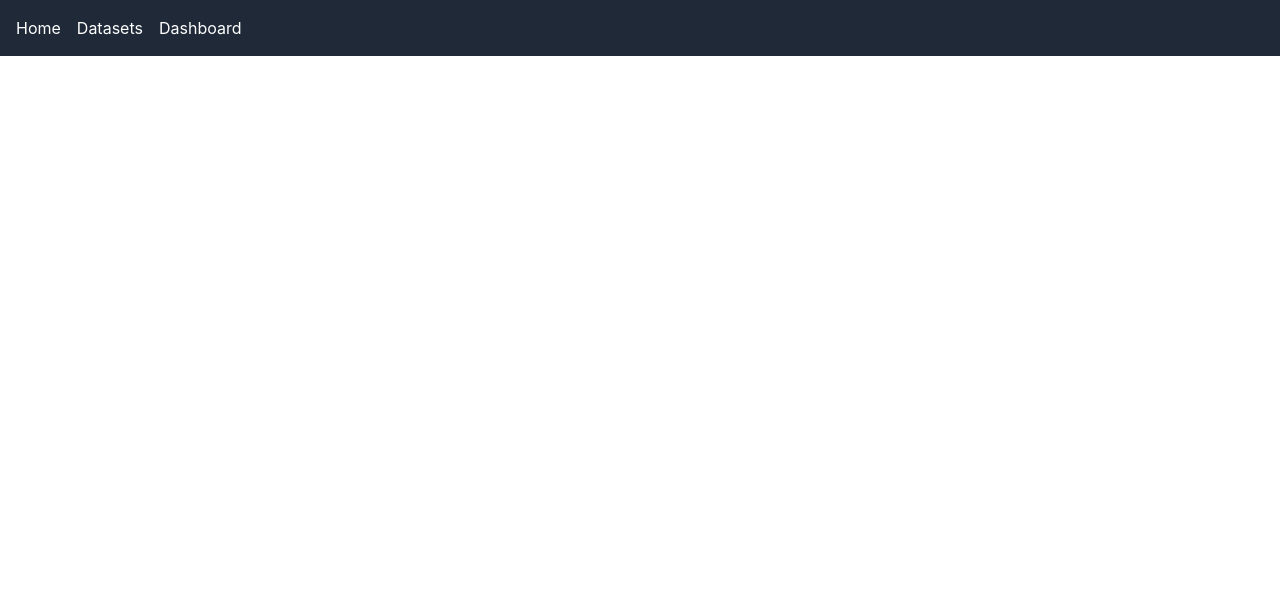
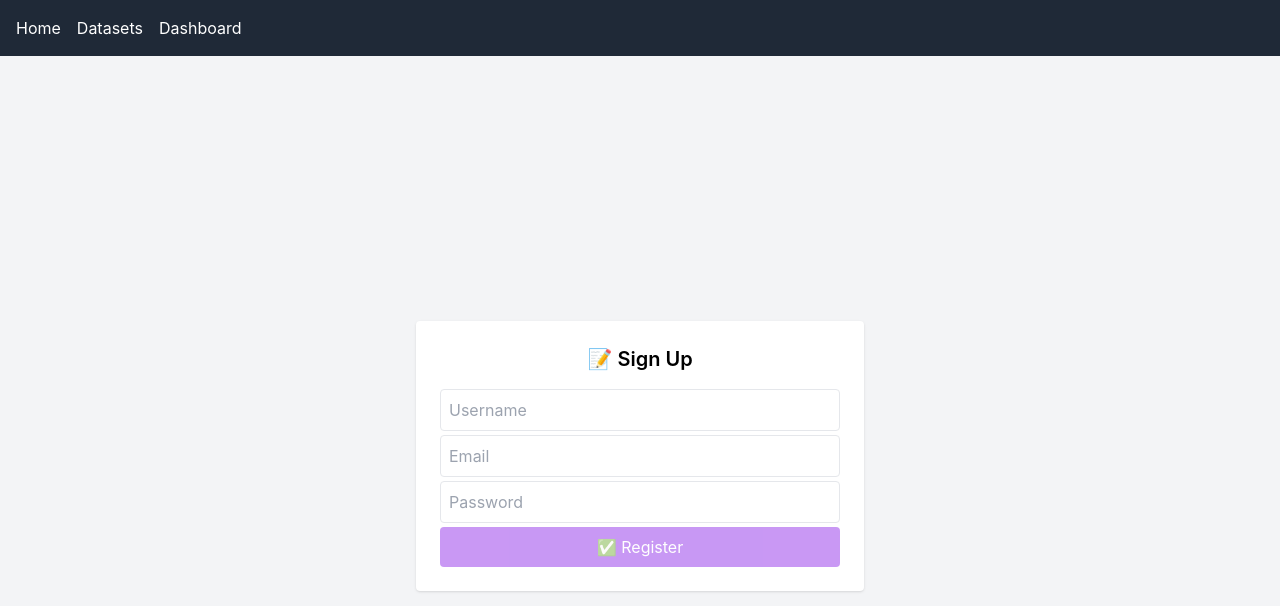
Before and after one commit to brej-29/collaborative-data-insights-portal, a React (Create React App) app in the folder frontend/: page /signup in a window 1280 px wide. Shown: the top 606 px of the page. Built offline with nearby package versions, Linux system fonts and the light colour scheme; no server answers.

Commit message:
✅ Real-time password validation + disable register until all inputs are valid

```diff
--- a/frontend/src/App.tsx
+++ b/frontend/src/App.tsx
@@ -1,26 +1,46 @@
-import React, { JSX } from "react";
+import React from "react";
 import "./App.css";
-import { BrowserRouter as Router, Routes, Route } from "react-router-dom";
+import { BrowserRouter as Router, Routes, Route} from "react-router-dom";
 import Home from "./pages/Home";
 import Datasets from "./pages/Datasets";
 import Header from "./components/Header";
 import Dashboard from "./pages/Dashboard";
 import LoginPage from "./pages/LoginPage";
-import { useAuth } from "./context/AuthContext";
+import SignupPage from "./pages/SignupPage";
+import { useAuth as useAuthContext } from "./context/AuthContext"; // ✅ rename to avoid conflict
+import useAuth from "./hooks/useAuth"; // ✅ your custom hook
 
-function PrivateRoute({ children }: { children: JSX.Element }) {
-  const { token } = useAuth();
+function PrivateRoute({ children }: { children: React.JSX.Element }) {
+  const { token } = useAuthContext();
   return token ? children : <LoginPage />;
 }
 
 function App() {
+  const { token } = useAuthContext(); // still needed for routing logic
+  const { user, logout } = useAuth();
+
   return (
+    <div className="relative">
       <Router>
         <Header />
+
+        {/* ✅ Top-right login state */}
+      {token && (
+        <div className="absolute top-4 right-6 z-50 text-sm bg-white px-3 py-1 rounded shadow flex items-center gap-2">
+          👤 Logged in as <strong>{user?.username ?? "..."}</strong>
+          <button
+            onClick={logout}
+            className="text-red-600 hover:underline ml-2"
+          >
+            🔓 Logout
+          </button>
+        </div>
+      )}
+
         <Routes>
           <Route path="/" element={<Home />} />
           <Route path="/login" element={<LoginPage />} />
-        {/* 🛡️ Protected routes */}
+          <Route path="/signup" element={<SignupPage />} />
           <Route
             path="/datasets"
             element={
@@ -39,6 +59,7 @@ function App() {
           />
         </Routes>
       </Router>
+    </div>
   );
 }
 
--- /dev/null
+++ b/frontend/src/hooks/useAuth.ts
@@ -0,0 +1,29 @@
+import { useEffect, useState } from "react";
+
+export default function useAuth() {
+  const [user, setUser] = useState<{ username: string } | null>(null);
+
+  useEffect(() => {
+    const token = localStorage.getItem("token");
+    if (!token) return;
+
+    fetch("http://localhost:8080/api/user/me", {
+      headers: {
+        Authorization: `Bearer ${token}`,
+      },
+    })
+      .then((res) => res.json())
+      .then((data) => setUser(data))
+      .catch(() => {
+        localStorage.removeItem("token");
+      });
+  }, []);
+
+  return {
+    user,
+    logout: () => {
+      localStorage.removeItem("token");
+      window.location.href = "/login";
+    },
+  };
+}
--- a/frontend/src/pages/LoginPage.tsx
+++ b/frontend/src/pages/LoginPage.tsx
@@ -62,6 +62,12 @@ export default function LoginPage() {
         >
           Login
         </button>
+        <p className="text-sm mt-3 text-center">
+          Don’t have an account?{" "}
+          <a href="/signup" className="text-blue-600 hover:underline">
+            Sign up
+          </a>
+        </p>
       </form>
     </div>
   );
--- /dev/null
+++ b/frontend/src/pages/SignupPage.tsx
@@ -0,0 +1,125 @@
+import { useState } from "react";
+import { useNavigate } from "react-router-dom";
+
+export default function SignupPage() {
+  const [username, setUsername] = useState("");
+  const [email, setEmail] = useState("");
+  const [password, setPassword] = useState("");
+  const [error, setError] = useState("");
+  const navigate = useNavigate();
+  const [usernameError, setUsernameError] = useState("");
+  const [emailError, setEmailError] = useState("");
+  const [passwordError, setPasswordError] = useState("");
+
+  const validateEmail = (email: string) => {
+    const emailRegex = /^\S+@\S+\.\S+$/;
+    if (!email) return "Email is required";
+    if (!emailRegex.test(email)) return "Invalid email format";
+    return "";
+  };
+
+  const validateUsername = (username: string) => {
+    if (!username) return "Username is required";
+    if (username.length < 3) return "Username must be at least 3 characters";
+    return "";
+  };
+
+  const validatePassword = (password: string) => {
+    if (!password) return "Password is required";
+    if (password.length < 8) return "Must be at least 8 characters";
+    if (!/[A-Z]/.test(password)) return "Must include an uppercase letter";
+    if (!/[a-z]/.test(password)) return "Must include a lowercase letter";
+    if (!/[0-9]/.test(password)) return "Must include a number";
+    if (!/[!@#$%^&*(),.?":{}|<>]/.test(password))
+      return "Must include a special character";
+    return "";
+  };
+
+  const handleSignup = async () => {
+    setError("");
+    try {
+      const res = await fetch("http://localhost:8080/api/auth/signup", {
+        method: "POST",
+        headers: { "Content-Type": "application/json" },
+        body: JSON.stringify({ username, email, password }),
+      });
+
+      if (!res.ok) {
+        const text = await res.text();
+        throw new Error(text || "Signup failed");
+      }
+
+      alert("Signup successful! Please log in.");
+      navigate("/login");
+    } catch (err: any) {
+      setError(err.message || "Something went wrong");
+    }
+  };
+
+  const isFormValid =
+    !usernameError &&
+    !emailError &&
+    !passwordError &&
+    username &&
+    email &&
+    password;
+
+  return (
+    <div className="flex justify-center items-center h-screen bg-gray-100">
+      <div className="bg-white p-6 rounded shadow w-full max-w-md">
+        <h2 className="text-xl font-semibold mb-4 text-center">📝 Sign Up</h2>
+
+        {error && <div className="text-red-500 text-sm mb-3">{error}</div>}
+
+        <input
+          type="text"
+          placeholder="Username"
+          className="border p-2 w-full mb-1 rounded"
+          value={username}
+          onChange={(e) => {
+            setUsername(e.target.value);
+            setUsernameError(validateUsername(e.target.value));
+          }}
+        />
+        {usernameError && (
+          <p className="text-red-500 text-sm mb-2">{usernameError}</p>
+        )}
+        <input
+          type="email"
+          placeholder="Email"
+          className="border p-2 w-full mb-1 rounded"
+          value={email}
+          onChange={(e) => {
+            setEmail(e.target.value);
+            setEmailError(validateEmail(e.target.value));
+          }}
+        />
+        {emailError && (
+          <p className="text-red-500 text-sm mb-2">{emailError}</p>
+        )}
+
+        <input
+          type="password"
+          placeholder="Password"
+          className="border p-2 w-full mb-1 rounded"
+          value={password}
+          onChange={(e) => {
+            setPassword(e.target.value);
+            setPasswordError(validatePassword(e.target.value));
+          }}
+        />
+        {passwordError && (
+          <p className="text-red-500 text-sm mb-4">{passwordError}</p>
+        )}
+
+        <button
+          className="bg-purple-600 text-white w-full py-2 rounded hover:bg-purple-700 disabled:opacity-50"
+          onClick={handleSignup}
+          disabled={!isFormValid}
+        >
+          ✅ Register
+        </button>
+      </div>
+    </div>
+  );
+}
```
Also changed, not shown: 2 other files (tests, documents, lock files or other folders). Lines whose indentation alone changed are shown as unchanged.
